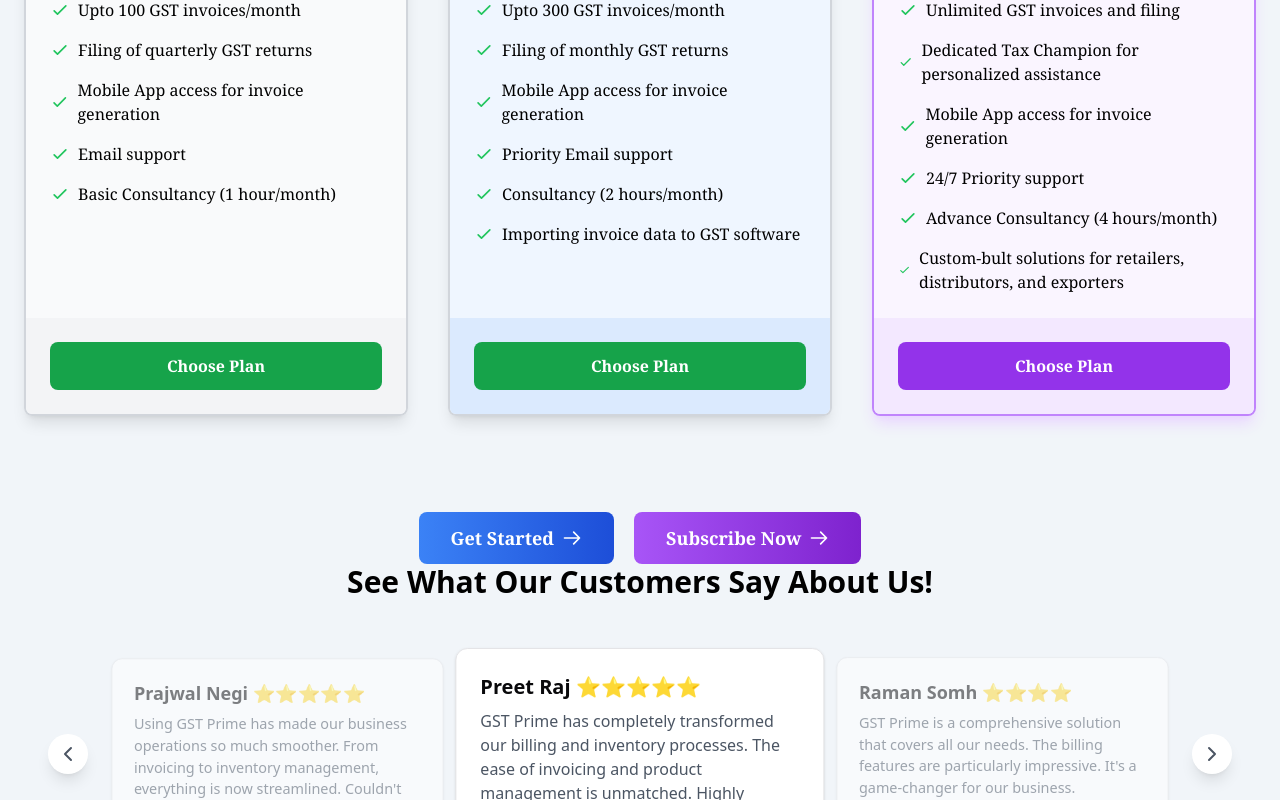
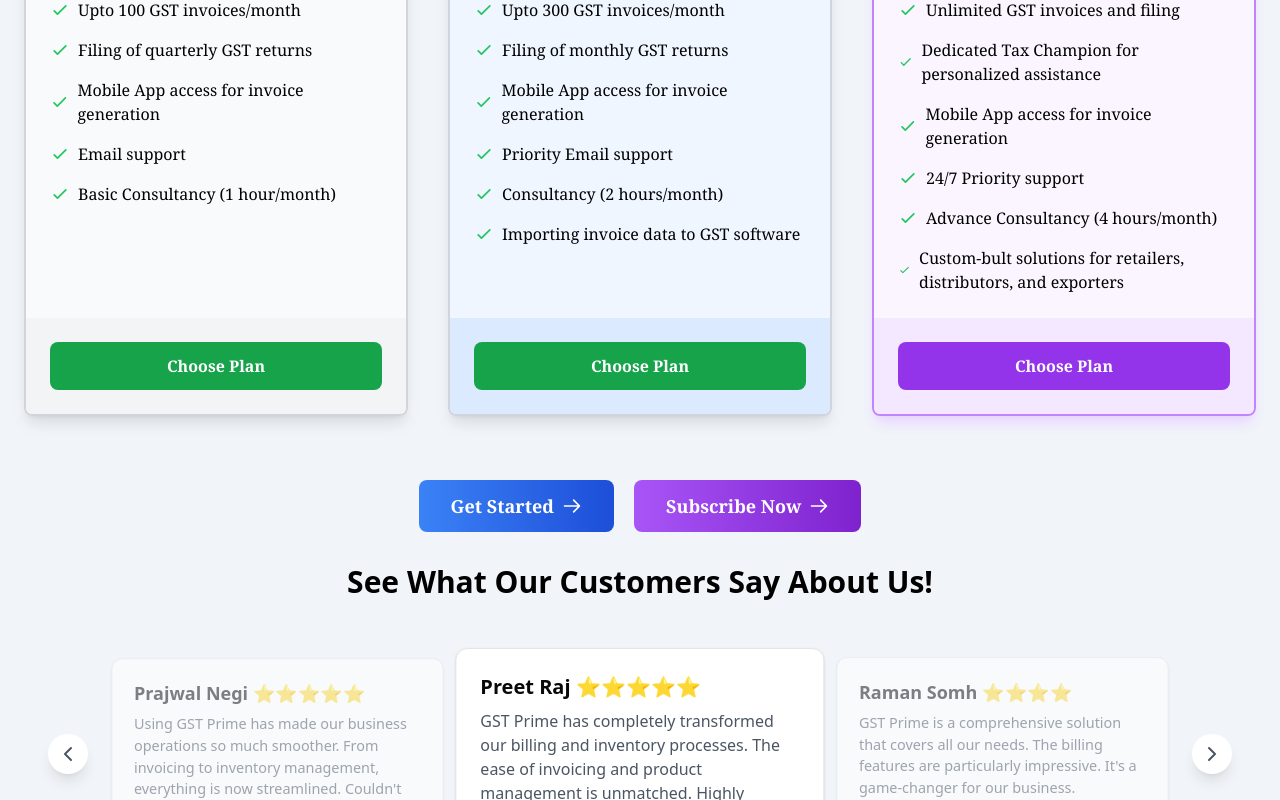
Before and after one commit to Nainivillager/Gstprime-landing-page, a React (Vite) app: page / in a window 1280 px wide. Shown: the part 1452-2252 px from the top of the page. Built offline with nearby package versions, Linux system fonts and the light colour scheme.

Commit message:
enhanced the margin on the buttons

```diff
--- a/src/components/pricing.tsx
+++ b/src/components/pricing.tsx
@@ -1,52 +1,8 @@
 // import React from "react";
 // import { Phone, Mail, MessageCircle } from "lucide-react";
 
-// export default function Pricing() {
-//   const pricingData = [
-//     {
-//       plan: "Starter Plan",
-//       target: "For Freelancers and Small Businesses",
-//       price: "₹850/month",
-//       invoices: "Upto 100 GST invoices/month",
-//       filing: "Filing of quarterly GST returns",
-//       mobileSupport: "Mobile App access for invoice generation",
-//       mail: "Email support",
-//       consultancy: "Basic Consultancy (1 hour/month)",
-//       other: "",
-//       bgColor: "bg-gray-50",
-//       headerColor: "bg-gray-100",
-//       scale: "",
-//     },
-//     {
-//       plan: "Business Plan",
-//       target: "Small to Medium Enterprises (SMEs)",
-//       price: "₹1500/month",
-//       invoices: "Upto 300 GST invoices/month",
-//       filing: "Filing of monthly GST returns",
-//       mobileSupport: "Mobile App access for invoice generation",
-//       mail: "Priority Email support",
-//       consultancy: "Consultancy (2 hours/month)",
-//       other: "Importing invoice data to GST software",
-//       bgColor: "bg-blue-50",
-//       headerColor: "bg-blue-100",
-//       scale: "",
-//     },
-//     {
-//       plan: "Pro Plan",
-//       target: "Medium to Large Enterprises (SMEs)",
-//       price: "₹2100/month",
-//       invoices: "Unlimited GST invoices and filing",
-//       filing: "Dedicated Tax Champion for personalized assistance",
-//       mobileSupport: "Mobile App access for invoice generation",
-//       mail: "24/7 Priority support",
-//       consultancy: "Advance Consultancy (4 hours/month)",
-//       other: "Custom-bult solutions for retailers, distributors, and exporters",
-//       bgColor: "bg-purple-50",
-//       headerColor: "bg-purple-100",
-//       scale: "hover:scale-105",
-//       featured: true,
-//     },
-//   ];
+// export default function Contact() {
+// <div>
 
 //   // const contactOptions = [
 //   //   {
@@ -77,201 +33,6 @@
 //   //     href: "mailto:amitgupta2131@gmail.com",
 //   //   },
 //   // ];
-
-//   return (
-//     <div className="font-sans md:font-serif animate-fadeIn">
-//       <div className="text-4xl font-bold text-center mb-6 text-gray-900 animate-slideDown">
-//         Pick Your Perfect Plan
-//       </div>
-//       <div className="text-xl text-gray-500 text-center m-2 px-4 md:px-16 animate-slideUp">
-//         At GST Prime, we simplify your GST-related needs with tailored solutions
-//         for businesses of all sizes.{" "}
-//         <div>
-//           Explore our pricing plans below to find the perfect fit for your
-//           business.
-//         </div>
-//       </div>
-
-//       <div className="container mx-auto px-4 py-4 pb-0 text-3xl text-center font-bold text-purple-600 animate-fadeIn">
-//         Pricing Plans
-//         <div className="animate-bounce pt-1">
-//           <img
-//             src="/priceLogo.svg"
-//             alt="Pricing logo"
-//             className="w-24 sm:w-36 h-20 md:w-48 object-contain mx-auto md:h-24"
-//           />
-//         </div>
-//       </div>
-
-//       <div className="flex flex-col lg:flex-row justify-center items-stretch gap-6 px-4 py-2">
-//         {pricingData.map((plan, index) => (
-//           <div
-//             key={plan.plan}
-//             className={`flex flex-col border-2 ${
-//               plan.featured
-//                 ? "border-purple-400 shadow-purple-200"
-//                 : "border-gray-300"
-//             }
-//               rounded-lg shadow-lg hover:shadow-xl transition-all duration-300 overflow-hidden
-//               w-full lg:w-1/3 max-w-sm mx-auto ${
-//                 plan.scale
-//               } relative animate-slideUp`}
-//             style={{ animationDelay: `${index * 200}ms` }}
-//           >
-//             {plan.featured && (
-//               <div className="absolute top-4 right-4 bg-purple-600 text-white px-3 py-1 rounded-full text-sm font-semibold">
-//                 Popular
-//               </div>
-//             )}
-//             <div className={`${plan.headerColor} p-6 text-center`}>
-//               <h2 className="text-2xl font-bold text-gray-800 mb-2">
-//                 {plan.plan}
-//               </h2>
-//               <h3 className="text-sm text-gray-600 mb-4">{plan.target}</h3>
-//               <h4
-//                 className={`${
-//                   plan.featured ? "text-purple-600" : "text-green-600"
-//                 } text-3xl font-bold`}
-//               >
-//                 {plan.price}
-//               </h4>
-//             </div>
-//             <div className={`flex-grow p-6 space-y-4 ${plan.bgColor}`}>
-//               {[
-//                 plan.invoices,
-//                 plan.filing,
-//                 plan.mobileSupport,
-//                 plan.mail,
-//                 plan.consultancy,
-//                 plan.other,
-//               ]
-//                 .filter(Boolean)
-//                 .map((feature, idx) => (
-//                   <div key={idx} className="flex items-center">
-//                     <svg
-//                       className="w-5 h-5 mr-2 text-green-500"
-//                       fill="none"
-//                       stroke="currentColor"
-//                       viewBox="0 0 24 24"
-//                     >
-//                       <path
-//                         strokeLinecap="round"
-//                         strokeLinejoin="round"
-//                         strokeWidth="2"
-//                         d="M5 13l4 4L19 7"
-//                       ></path>
-//                     </svg>
-//                     <p>{feature}</p>
-//                   </div>
-//                 ))}
-//             </div>
-//             <div className={`p-6 ${plan.headerColor}`}>
-//               <button
-//                 className={`w-full py-3 px-4 ${
-//                   plan.featured
-//                     ? "bg-purple-600 hover:bg-purple-700"
-//                     : "bg-green-600 hover:bg-green-700"
-//                 }
-//                 text-white font-bold rounded-lg transition-colors duration-200 transform hover:scale-105`}
-//               >
-//                 Choose Plan
-//               </button>
-//             </div>
-//           </div>
-//         ))}
-//       </div>
-
-//       <div className="flex flex-col sm:flex-row justify-center gap-5 mt-8 px-4 animate-slideUp">
-//         <button
-//           className="group bg-gradient-to-r from-blue-500 to-blue-700 text-white px-8 py-3 rounded-lg text-lg font-semibold
-//           transition-all duration-300 hover:shadow-lg transform hover:scale-105 mb-4 sm:mb-0"
-//         >
-//           <a
-//             href="https://www.gstprime.co.in/"
-//             className="flex items-center justify-center"
-//           >
-//             Get Started
-//             <svg
-//               className="w-5 h-5 ml-2 transform group-hover:translate-x-1 transition-transform"
-//               fill="none"
-//               stroke="currentColor"
-//               viewBox="0 0 24 24"
-//             >
-//               <path
-//                 strokeLinecap="round"
-//                 strokeLinejoin="round"
-//                 strokeWidth="2"
-//                 d="M14 5l7 7m0 0l-7 7m7-7H3"
-//               ></path>
-//             </svg>
-//           </a>
-//         </button>
-//         <button
-//           className="group bg-gradient-to-r from-purple-500 to-purple-700 text-white px-8 py-3 rounded-lg text-lg font-semibold
-//           transition-all duration-300 hover:shadow-lg transform hover:scale-105"
-//         >
-//           <a
-//             href="https://www.gstprime.co.in/"
-//             className="flex items-center justify-center"
-//           >
-//             Subscribe Now
-//             <svg
-//               className="w-5 h-5 ml-2 transform group-hover:translate-x-1 transition-transform"
-//               fill="none"
-//               stroke="currentColor"
-//               viewBox="0 0 24 24"
-//             >
-//               <path
-//                 strokeLinecap="round"
-//                 strokeLinejoin="round"
-//                 strokeWidth="2"
-//                 d="M14 5l7 7m0 0l-7 7m7-7H3"
-//               ></path>
-//             </svg>
-//           </a>
-//         </button>
-//       </div>
-
-//       <style jsx>{`
-//         @keyframes fadeIn {
-//           from {
-//             opacity: 0;
-//           }
-//           to {
-//             opacity: 1;
-//           }
-//         }
-//         @keyframes slideDown {
-//           from {
-//             transform: translateY(-20px);
-//             opacity: 0;
-//           }
-//           to {
-//             transform: translateY(0);
-//             opacity: 1;
-//           }
-//         }
-//         @keyframes slideUp {
-//           from {
-//             transform: translateY(20px);
-//             opacity: 0;
-//           }
-//           to {
-//             transform: translateY(0);
-//             opacity: 1;
-//           }
-//         }
-//         .animate-fadeIn {
-//           animation: fadeIn 1s ease-out;
-//         }
-//         .animate-slideDown {
-//           animation: slideDown 1s ease-out;
-//         }
-//         .animate-slideUp {
-//           animation: slideUp 1s ease-out;
-//         }
-//       `}</style>
-//     </div>
 
 // {/* Contact Section */}
 // <div className="bg-gray-800 text-white py-16 px-4 rounded-t-lg mx-4 my-4">
@@ -307,13 +68,8 @@
 //         </div>
 //       ))}
 //     </div>
-//   </div>
-// </div>
 //   );
 // }
-
-import React from "react";
-import { Phone, Mail, MessageCircle } from "lucide-react";
 
 export default function Pricing() {
   const pricingData = [
@@ -385,7 +141,7 @@
       </div>
 
       <div className="flex flex-col lg:flex-row justify-center items-stretch gap-6 px-4 py-16 mt-8">
-        {pricingData.map((plan, index) => (
+        {pricingData.map((plan) => (
           <div
             key={plan.plan}
             className={`flex flex-col border-2 ${
@@ -459,7 +215,7 @@
         ))}
       </div>
 
-      <div className="flex flex-col sm:flex-row justify-center gap-5 mt-8 px-4 animate-fade-up">
+      <div className="flex flex-col sm:flex-row justify-center gap-5 mb-8 px-4 animate-fade-up">
         <button
           className="group relative bg-gradient-to-r from-blue-500 to-blue-700 text-white px-8 py-3 rounded-lg text-lg font-semibold
           transition-all duration-300 hover:shadow-lg transform hover:scale-105 mb-4 sm:mb-0 overflow-hidden"
```
